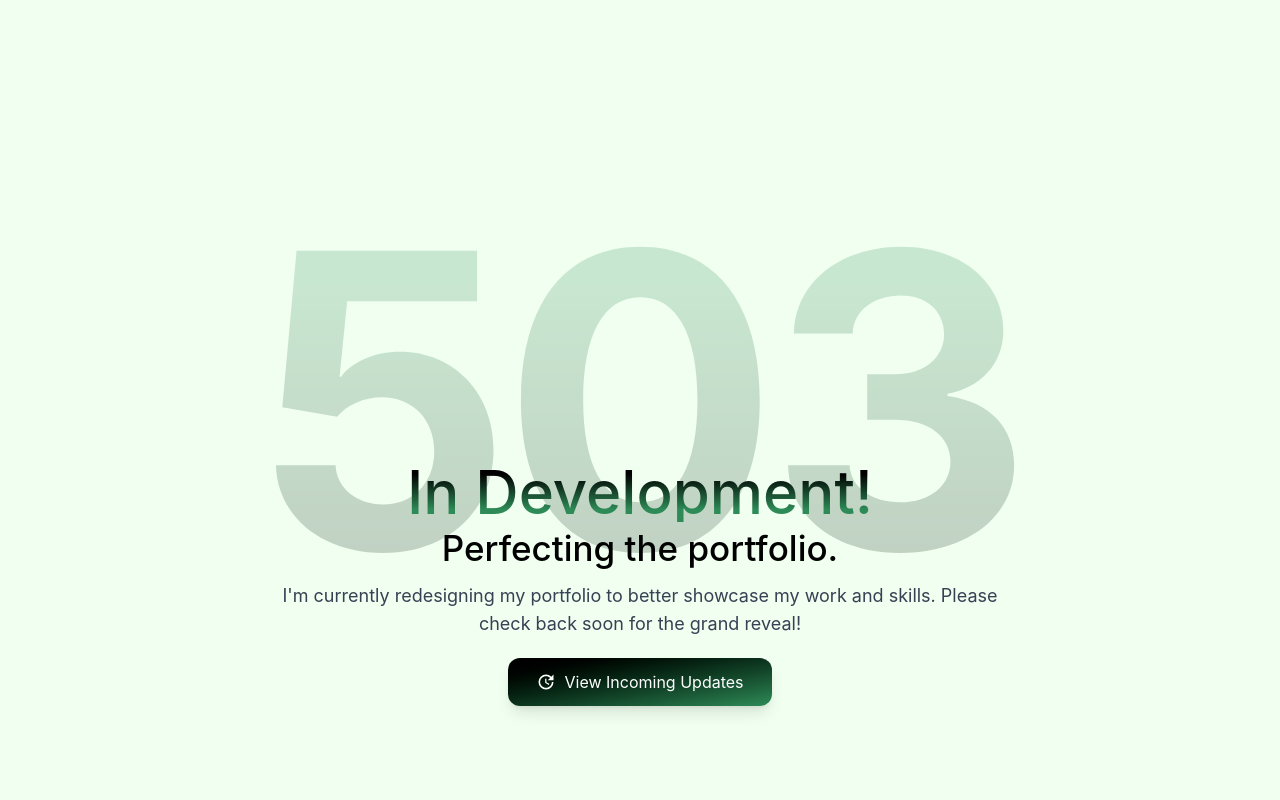
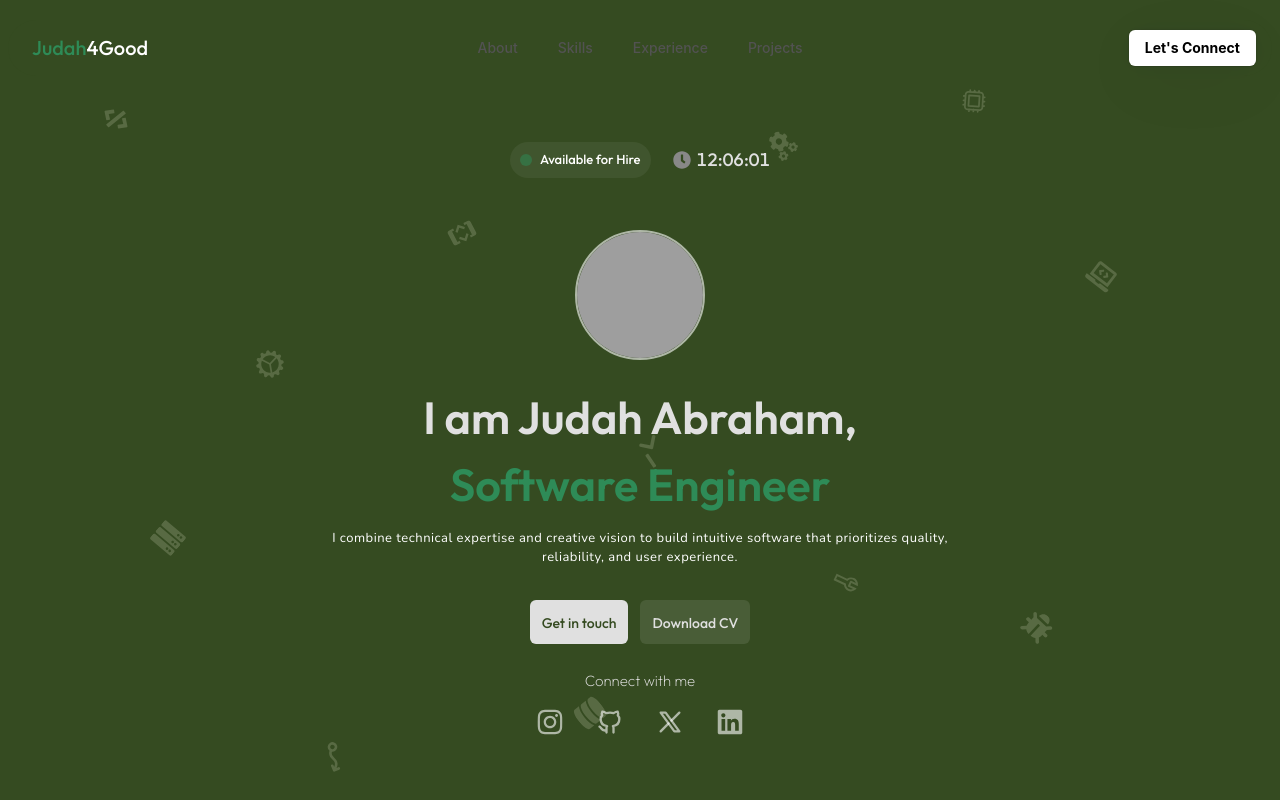
Before and after one commit to Judahabraham15/Portfolios, a React (Vite) app in the folder Client/: page / in a window 1280 px wide. Shown: the top 800 px of the page. Built offline with nearby package versions, Linux system fonts and the light colour scheme; grey boxes are pictures that could not be loaded.

Commit message:
New Font

```diff
--- a/Client/src/App.jsx
+++ b/Client/src/App.jsx
@@ -1,7 +1,7 @@
 import "./App.css";
 import About from "./Components/About/About";
-import Hero from "./Components/Hero/Hero";
-import Navbar from "./Components/Navbar/Navbar";
+import Hero from "./Components/Hero";
+import Navbar from "./Components/Navbar";
 import Projects from "./Components/Projects/Projects";
 import Skills from "./Components/Skills/Skills";
 import Timeline from "./Components/Timeline/Timeline";
@@ -14,18 +14,18 @@ import IsUnderonstruction from "./Components/IsUnderConstruction";
 
 function App() {
   const [isLoading, setisLoading] = useState(true);
-  const isUnderConstruction = true;
+  const isUnderConstruction = false;
   useEffect(() => {
     const timer = setTimeout(() => {
       setisLoading(false);
     }, 5000);
     return () => clearInterval(timer);
   }, [isUnderConstruction]);
-  if(isUnderConstruction){
-    document.title = "Under Construction | Portfolio"
+  if (isUnderConstruction) {
+    document.title = "Under Construction | Portfolio";
   }
-  if(isUnderConstruction){
-    return <IsUnderonstruction/>
+  if (isUnderConstruction) {
+    return <IsUnderonstruction />;
   }
   return (
     <div className="app">
--- a/Client/src/Components/Hero.jsx
+++ b/Client/src/Components/Hero.jsx
@@ -10,7 +10,17 @@ import {
   FaDatabase,
   FaTerminal,
   FaClock,
+  FaDownload,
+  FaLinkedin,
+  FaInstagram,
 } from "react-icons/fa";
+import {
+  IconBrandGithub,
+  IconBrandLinkedin,
+  IconBrandInstagram,
+  IconBrandX,
+} from "@tabler/icons-react";
+
 import { MdOutlineDeveloperMode } from "react-icons/md";
 import { AiOutlineTool } from "react-icons/ai";
 import { BsGearWideConnected } from "react-icons/bs";
@@ -84,9 +94,11 @@ const Hero = () => {
     }, 1000);
     return () => clearInterval(timer);
   }, []);
+
   const formatTime = (num) => {
-    return num < 10 ? `0${num} ` : num;
+    return num < 10 ? `0${num}` : num;
   };
+
   const hours = formatTime(time.getHours());
   const minutes = formatTime(time.getMinutes());
   const seconds = formatTime(time.getSeconds());
@@ -119,31 +131,6 @@ const Hero = () => {
     damping: 40,
   });
 
-  useEffect(() => {
-    const textElement = document.getElementById("ChangeText");
-    const textArray = [
-      "Frontend Engineer",
-      "Aspiring FullStack Dev",
-      "Student",
-      "Software Engineer",
-    ];
-    let textIndex = 0;
-
-    const ChangeText = () => {
-      textElement.style.opacity = 0;
-      setTimeout(() => {
-        textElement.textContent = textArray[textIndex];
-        textIndex = (textIndex + 1) % textArray.length;
-        textElement.style.opacity = 1;
-        textElement.style.color = "#2E8B57";
-      }, 500);
-    };
-    const interval = setInterval(() => {
-      ChangeText();
-    }, 2000);
-    return () => clearInterval(interval);
-  }, []);
-
   const categories = [
     { name: "70%", texts: "Team Player" },
     { name: "90%", texts: "Eagerness To Learn" },
@@ -157,7 +144,6 @@ const Hero = () => {
       id="home"
       style={{ borderRadius, scale, y }}
     >
-
       {/* Background Icons */}
       {backgroundIcons.map(({ style, color, icon }, idx) => (
         <motion.div
@@ -187,93 +173,85 @@ const Hero = () => {
       {/* Hero Content */}
       <motion.div
         style={{ zIndex: 1 }}
-        className="w-full pr-0 py-[40px] flex flex-col items-center justify-center relative z-[2] transition-[border-radius,y] duration-[0.6s] ease-[cubic-bezier(0.22,1,0.36,1)] overflow-hidden will-change-[transform,border-radius]"
+        className="w-full pr-0 py-[130px] flex flex-col items-center justify-center relative z-[2] transition-[border-radius,y] duration-[0.6s] ease-[cubic-bezier(0.22,1,0.36,1)] overflow-hidden will-change-[transform,border-radius]"
       >
+        <div className="flex items-center justify-center gap-5.5 mb-5 px-6 py-3 rounded-full">
+          {/* Available for Hire */}
+          <div className="flex items-center gap-2 bg-white/6 px-2 py-1.5 md:px-2.5 md:py-2 rounded-full">
+            <div
+              style={{
+                animation: "pulse 1s cubic-bezier(0.4, 0, 0.6, 1) infinite",
+              }}
+              className="w-3 h-3 bg-[#2E8B57] rounded-full animate-pulse"
+            ></div>
+            <span className="text-white text-[13px] font-medium font-outfit">
+              Available for Hire
+            </span>
+          </div>
+
+          {/* Clock */}
+          <div className="flex items-center gap-1.5">
+            <FaClock className="text-[#888] text-md md:text-lg" />
+            <span className="text-[#E0E0E0] text-md md:text-lg font-outfit font-medium tabular-nums">
+              {hours}:{minutes}:{seconds}
+            </span>
+          </div>
+        </div>
+
         {/* Main Content */}
         <div className="flex flex-col items-center justify-center text-center p-[20px] font-nunito z-[2] text-[#E0E0E0] max-w-[700px] mx-auto relative">
-          <h1 className="text-[45px] max-[576px]:text-[25px] min-[577px]:max-[768px]:text-[2rem] min-[577px]:max-[768px]:break-words min-[577px]:max-[768px]:whitespace-normal font-semibold">
-            Hi! I am Judah Abraham.{" "}
+          {/* Profile Image */}
+          <div className="flex flex-col items-center justify-center mb-6">
+            <div className="w-[130px] h-[130px] rounded-full overflow-hidden border-2 border-white/60">
+              <img
+                src="https://res.cloudinary.com/dydmptpcg/image/upload/v1761944916/image_5_furztz.jpg" // Replace this with the actual path to your uploaded image
+                alt="Judah Abraham"
+                className="w-full h-full object-cover"
+              />
+            </div>
+          </div>
+
+          <h1 className="text-[45px] max-[576px]:text-[25px] min-[577px]:max-[768px]:text-[2rem] min-[577px]:max-[768px]:break-words min-[577px]:max-[768px]:whitespace-normal font-semibold font-outfit">
+            I am Judah Abraham,{" "}
             <span
               id="ChangeText"
-              className="transition-[opacity,color] duration-500 ease-in-out inline-block min-w-[200px] min-[577px]:max-[768px]:min-w-auto min-[577px]:max-[768px]:text-center"
+              className="text-[#2E8B57] transition-[opacity,color] duration-500 ease-in-out inline-block min-w-[200px] min-[577px]:max-[768px]:min-w-auto min-[577px]:max-[768px]:text-center"
             >
               Software Engineer
             </span>
           </h1>
-          <p className="text-[13px] max-[576px]:text-[10px] max-[576px]:w-full max-[576px]:max-w-[450px] max-[576px]:font-[200] min-[577px]:max-[768px]:text-[13px] min-[577px]:max-[768px]:w-full min-[577px]:max-[768px]:max-w-[599px] min-[769px]:max-[800px]:w-full min-[769px]:max-[800px]:max-w-[599px] min-[801px]:max-[1200px]:max-w-[620px] text-white tracking-[0.5px] mt-2.5">
-            As a dedicated and aspiring software developer, I combine technical
-            expertise with creative vision to build software that is both
-            powerful and intuitive. With a focus on quality, reliability, and
-            user experience, I deliver solutions that meet the highest standards
-            of excellence and drive business success.
+          <p className="text-[13px] max-[576px]:text-[10px] max-[576px]:w-full max-[576px]:max-w-[450px] max-[576px]:font-[200] min-[577px]:max-[768px]:text-[13px] min-[577px]:max-[768px]:w-full min-[577px]:max-[768px]:max-w-[599px] min-[769px]:max-[800px]:w-full min-[769px]:max-[800px]:max-w-[599px] min-[801px]:max-[1200px]:max-w-[620px] text-white tracking-[0.5px] mt-2.5 mb-6">
+            I combine technical expertise and creative vision to build intuitive
+            software that prioritizes quality, reliability, and user experience.
           </p>
+
+          <div className="flex items-center gap-4 mt-2">
+            <div className="flex items-center gap-3 ">
+              <a href="#contact">
+                <button className="px-2.5 py-2 md:px-3 md:py-2.5 cursor-pointer bg-[#E0E0E0] text-[#354B21] font-outfit font-medium  rounded-md hover:bg-white transition-colors duration-300">
+                  <span className="text-sm md:text-md">Get in touch</span>
+                </button>
+              </a>
+              <a href="/path-to-your-cv.pdf" download>
+                <button className="px-2.5 py-2 md:px-3 md:py-2.5 cursor-pointer bg-white/10 text-[#E0E0E0] font-outfit font-medium  rounded-md hover:bg-[#247a4a] transition-colors duration-300">
+                  <span className="text-sm md:text-md">Download CV</span>
+                </button>
+              </a>
+            </div>
+          </div>
         </div>
- {/* <div className="inline-flex items-center gap-2 px-4 py-2 bg-[#1a1a1a] rounded-lg border border-[#333]">
-      <FaClock className="text-[#888] text-lg" />
-      <span className="text-[#E0E0E0] text-xl font-nunito font-medium tracking-wide">
-        {hours}:{minutes}:{seconds}
-      </span>
-    </div> */}
-        {/* Qualities/Stats */}
-        <div className="flex flex-nowrap flex-row items-start justify-between w-[30%] max-[576px]:flex-row max-[576px]:items-center max-[576px]:justify-center max-[576px]:w-[85%] max-[576px]:gap-5 min-[577px]:max-[768px]:w-[70%] min-[577px]:max-[768px]:gap-4 min-[769px]:max-[800px]:w-[70%] min-[801px]:max-[1200px]:w-[70%] ml-0 gap-2.5 font-['Nunito']">
-          {categories.map(({ name, texts }, idx) => (
-            <div
-              key={idx}
-              className="flex flex-col items-center justify-start w-[30%] max-[576px]:w-[90%] p-2.5 box-border gap-2 text-[#2E8B57] z-10"
-            >
-              <span className="text-[30px] max-[576px]:!text-[20px] min-[577px]:max-[768px]:!text-[24px] font-bold">
-                {name}
-              </span>
-              <p className="text-[#E0E0E0] w-[105%] max-[576px]:text-[10px] max-[576px]:w-full max-[576px]:text-center min-[577px]:max-[768px]:text-xs min-[577px]:max-[768px]:w-full text-[14px] text-center">
-                {texts}
-              </p>
-            </div>
-          ))}
-        </div>
-
-        {/* Button */}
-        <div className="mt-[30px] mb-[30px] min-[577px]:max-[768px]:mt-5 min-[577px]:max-[768px]:mb-5">
-          <a href="#contact" className="no-underline list-none">
-            <Button title={"Lets Work Together"} />
-          </a>
-        </div>
-
+        <p className="text-[#E0E0E0] text-[13px] md:text-[15px] font-extralight font-outfit mt-1.5  ">
+          Connect with me
+        </p>
         {/* Socials */}
-        <div className="fixed top-1/2 left-[15px] -translate-y-1/2 flex flex-col items-center justify-start w-auto ml-0 gap-3.5 z-20 max-[576px]:flex-row max-[576px]:items-center max-[576px]:justify-center max-[576px]:static max-[576px]:mt-4 min-[577px]:max-[768px]:flex-row min-[577px]:max-[768px]:static min-[577px]:max-[768px]:justify-center min-[577px]:max-[768px]:mt-6 min-[577px]:max-[768px]:gap-[18px]">
+        <div className="flex flex-row items-center justify-center gap-4 mt-2 max-[576px]:mt-3 min-[577px]:max-[768px]:mt-4">
           <div className="insta">
             <a
               href="https://instagram.com/judahabraham2008"
               target="_blank"
-              className="flex items-center justify-center w-11 h-11 max-[576px]:w-[30px] max-[576px]:h-[30px] min-[577px]:max-[768px]:w-9 min-[577px]:max-[768px]:h-9 rounded-full bg-[rgba(0,0,0,0.411)] backdrop-blur-[8px] transition-[background,box-shadow,transform] duration-300 ease-[0.3s,0.3s,0.2s] cursor-pointer mb-1 leading-[0] hover:shadow-[0_0_15px_#00ff99]"
+              className="flex items-center justify-center w-11 h-11 max-[576px]:w-[30px] max-[576px]:h-[30px] min-[577px]:max-[768px]:w-9 min-[577px]:max-[768px]:h-9  cursor-pointer leading-[0] "
             >
-              <svg
-                xmlns="http://www.w3.org/2000/svg"
-                xmlnsXlink="http://www.w3.org/1999/xlink"
-                viewBox="0,0,256,256"
-                width="30px"
-                height="30px"
-                fillRule="nonzero"
-                className="z-[1000] fill-[#2E8B57] w-6 h-6 max-[576px]:w-5 max-[576px]:h-5 min-[577px]:max-[768px]:w-[22px] min-[577px]:max-[768px]:h-[22px]"
-              >
-                <g
-                  fillRule="nonzero"
-                  stroke="none"
-                  strokeWidth="1"
-                  strokeLinecap="butt"
-                  strokeLinejoin="miter"
-                  strokeMiterlimit="10"
-                  strokeDasharray=""
-                  strokeDashoffset="0"
-                  fontFamily="none"
-                  fontWeight="none"
-                  fontSize="none"
-                  textAnchor="none"
-                >
-                  <g transform="scale(8,8)">
-                    <path d="M11.46875,5c-3.55078,0 -6.46875,2.91406 -6.46875,6.46875v9.0625c0,3.55078 2.91406,6.46875 6.46875,6.46875h9.0625c3.55078,0 6.46875,-2.91406 6.46875,-6.46875v-9.0625c0,-3.55078 -2.91406,-6.46875 -6.46875,-6.46875zM11.46875,7h9.0625c2.47266,0 4.46875,1.99609 4.46875,4.46875v9.0625c0,2.47266 -1.99609,4.46875 -4.46875,4.46875h-9.0625c-2.47266,0 -4.46875,-1.99609 -4.46875,-4.46875v-9.0625c0,-2.47266 1.99609,-4.46875 4.46875,-4.46875zM21.90625,9.1875c-0.50391,0 -0.90625,0.40234 -0.90625,0.90625c0,0.50391 0.40234,0.90625 0.90625,0.90625c0.50391,0 0.90625,-0.40234 0.90625,-0.90625c0,-0.50391 -0.40234,-0.90625 -0.90625,-0.90625zM16,10c-3.30078,0 -6,2.69922 -6,6c0,3.30078 2.69922,6 6,6c3.30078,0 6,-2.69922 6,-6c0,-3.30078 -2.69922,-6 -6,-6zM16,12c2.22266,0 4,1.77734 4,4c0,2.22266 -1.77734,4 -4,4c-2.22266,0 -4,-1.77734 -4,-4c0,-2.22266 1.77734,-4 4,-4z"></path>
-                  </g>
-                </g>
-              </svg>
+              <FaInstagram className="w-7 h-7 text-white/60 " />
             </a>
           </div>
 
@@ -281,17 +259,9 @@ const Hero = () => {
             <a
               href="https://github.com/JudahAbraham15"
               target="_blank"
-              className="flex items-center justify-center w-11 h-11 max-[576px]:w-[30px] max-[576px]:h-[30px] min-[577px]:max-[768px]:w-9 min-[577px]:max-[768px]:h-9 rounded-full bg-[rgba(0,0,0,0.411)] backdrop-blur-[8px] transition-[background,box-shadow,transform] duration-300 ease-[0.3s,0.3s,0.2s] cursor-pointer mb-1 leading-[0] hover:shadow-[0_0_15px_#00ff99]"
+              className="flex items-center justify-center w-11 h-11 max-[576px]:w-[30px] max-[576px]:h-[30px] min-[577px]:max-[768px]:w-9 min-[577px]:max-[768px]:h-9 cursor-pointer leading-[0]"
             >
-              <svg
-                xmlns="http://www.w3.org/2000/svg"
-                viewBox="0 0 30 30"
-                width="30px"
-                height="30px"
-                className="z-[1000] fill-[#2E8B57] w-6 h-6 max-[576px]:w-5 max-[576px]:h-5 min-[577px]:max-[768px]:w-[22px] min-[577px]:max-[768px]:h-[22px]"
-              >
-                <path d="M15,3C8.373,3,3,8.373,3,15c0,5.623,3.872,10.328,9.092,11.63C12.036,26.468,12,26.28,12,26.047v-2.051 c-0.487,0-1.303,0-1.508,0c-0.821,0-1.551-0.353-1.905-1.009c-0.393-0.729-0.461-1.844-1.435-2.526 c-0.289-0.227-0.069-0.486,0.264-0.451c0.615,0.174,1.125,0.596,1.605,1.222c0.478,0.627,0.703,0.769,1.596,0.769 c0.433,0,1.081-0.025,1.691-0.121c0.328-0.833,0.895-1.6,1.588-1.962c-3.996-0.411-5.903-2.399-5.903-5.098 c0-1.162,0.495-2.286,1.336-3.233C9.053,10.647,8.706,8.73,9.435,8c1.798,0,2.885,1.166,3.146,1.481C13.477,9.174,14.461,9,15.495,9 c1.036,0,2.024,0.174,2.922,0.483C18.675,9.17,19.763,8,21.565,8c0.732,0.731,0.381,2.656,0.102,3.594 c0.836,0.945,1.328,2.066,1.328,3.226c0,2.697-1.904,4.684-5.894,5.097C18.199,20.49,19,22.1,19,23.313v2.734 c0,0.104-0.023,0.179-0.035,0.268C23.641,24.676,27,20.236,27,15C27,8.373,21.627,3,15,3z"></path>
-              </svg>
+              <IconBrandGithub className="w-7 h-7 text-white/60" />
             </a>
           </div>
 
@@ -299,20 +269,9 @@ const Hero = () => {
             <a
               href="https://twitter.com/AbrahamJud10090"
               target="_blank"
-              className="flex items-center justify-center w-11 h-11 max-[576px]:w-[30px] max-[576px]:h-[30px] min-[577px]:max-[768px]:w-9 min-[577px]:max-[768px]:h-9 rounded-full bg-[rgba(0,0,0,0.411)] backdrop-blur-[8px] transition-[background,box-shadow,transform] duration-300 ease-[0.3s,0.3s,0.2s] cursor-pointer mb-1 leading-[0] hover:shadow-[0_0_15px_#00ff99]"
+              className="flex items-center justify-center w-11 h-11 max-[576px]:w-[30px] max-[576px]:h-[30px] min-[577px]:max-[768px]:w-9 min-[577px]:max-[768px]:h-9 cursor-pointer leading-[0] "
             >
-              <svg
-                stroke="currentColor"
-                fill="currentColor"
-                strokeWidth="0"
-                viewBox="0 0 512 512"
-                className="z-[1000] fill-[#2E8B57] w-6 h-6 max-[576px]:w-5 max-[576px]:h-5 min-[577px]:max-[768px]:w-[22px] min-[577px]:max-[768px]:h-[22px]"
-                height="1em"
-                width="1em"
-                xmlns="http://www.w3.org/2000/svg"
-              >
-                <path d="M389.2 48h70.6L305.6 224.2 487 464H345L233.7 318.6 106.5 464H35.8L200.7 275.5 26.8 48H172.4L272.9 180.9 389.2 48zM364.4 421.8h39.1L151.1 88h-42L364.4 421.8z"></path>
-              </svg>
+              <IconBrandX className="w-7 h-7 text-white/60" />
             </a>
           </div>
 
@@ -320,16 +279,9 @@ const Hero = () => {
             <a
               href="https://www.linkedin.com/in/judah-abraham-aaba1b339/"
               target="_blank"
-              className="flex items-center justify-center w-11 h-11 max-[576px]:w-[30px] max-[576px]:h-[30px] min-[577px]:max-[768px]:w-9 min-[577px]:max-[768px]:h-9 rounded-full bg-[rgba(0,0,0,0.411)] backdrop-blur-[8px] transition-[background,box-shadow,transform] duration-300 ease-[0.3s,0.3s,0.2s] cursor-pointer mb-1 leading-[0] hover:shadow-[0_0_15px_#00ff99]"
+              className="flex items-center justify-center w-11 h-11 max-[576px]:w-[30px] max-[576px]:h-[30px] min-[577px]:max-[768px]:w-9 min-[577px]:max-[768px]:h-9 cursor-pointer leading-[0] "
             >
-              <svg
-                xmlns="http://www.w3.org/2000/svg"
-                className="z-[1000] fill-[#2E8B57] w-6 h-6 max-[576px]:w-5 max-[576px]:h-5 min-[577px]:max-[768px]:w-[22px] min-[577px]:max-[768px]:h-[22px]"
-                height="1.6em"
-                viewBox="0 0 448 512"
-              >
-                <path d="M100.3 448H7.4V148.9h92.9zM53.8 108.1C24.1 108.1 0 83.5 0 53.8a53.8 53.8 0 0 1 107.6 0c0 29.7-24.1 54.3-53.8 54.3zM447.9 448h-92.7V302.4c0-34.7-.7-79.2-48.3-79.2-48.3 0-55.7 37.7-55.7 76.7V448h-92.8V148.9h89.1v40.8h1.3c12.4-23.5 42.7-48.3 87.9-48.3 94 0 111.3 61.9 111.3 142.3V448z"></path>
-              </svg>
+              <FaLinkedin className="w-7 h-7 text-white/60" />
             </a>
           </div>
         </div>
--- a/Client/src/index.css
+++ b/Client/src/index.css
@@ -1,10 +1,11 @@
 @import url('https://fonts.googleapis.com/css2?family=Nunito:ital,wght@0,200..1000;1,200..1000&display=swap');
+@import url('https://fonts.googleapis.com/css2?family=Outfit:wght@100..900&display=swap');
 @import "tailwindcss";
 
 
 @theme {
   --font-nunito: "Nunito" , 'sans-serif';
-
+  --font-outfit: 'Outfit' , 'sans-serif';
 }
 body{
     background:#F0FFF0;
```
